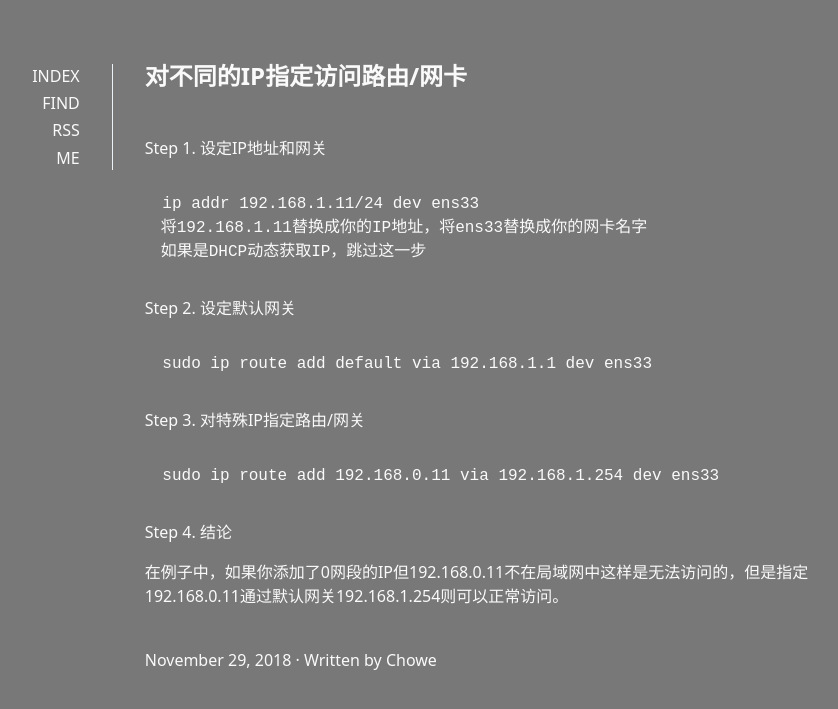
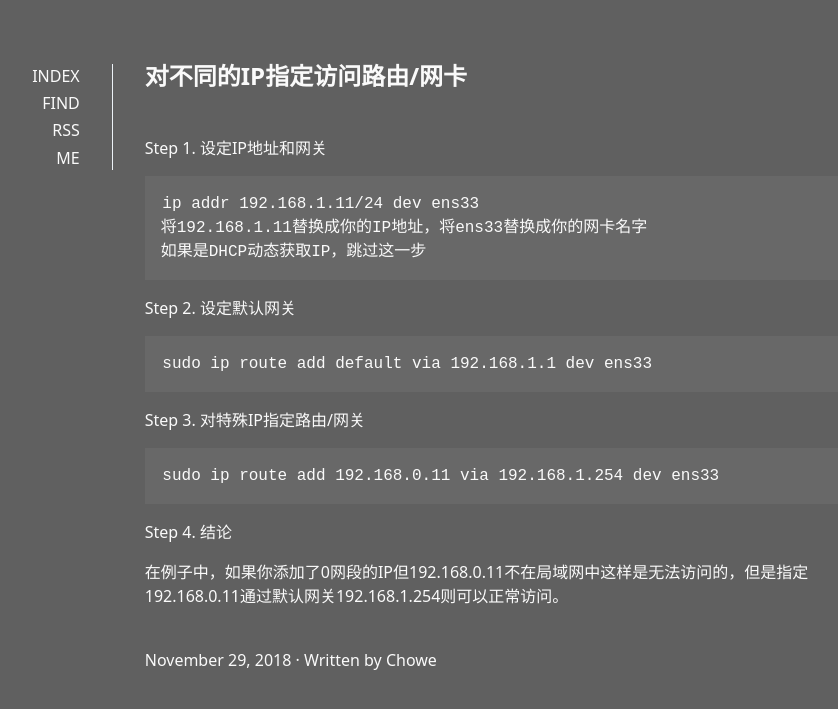
Before and after one commit to fixed-link/fixed-link.com, a Jekyll site: the page built from _posts/2018-11-29-make-IP-via-interface-that-you-want.md, in a window 1280 px wide. Shown: the top 709 px of the page, without its empty margins (208-1046 px from the left). Built offline with Jekyll 4.4.1, drawn with Linux system fonts in a browser that asks for light colours.

Commit message:
update color

```diff
--- a/_sass/_main.scss
+++ b/_sass/_main.scss
@@ -13,8 +13,26 @@ body {
 	line-height:1.5;
 	font-size: 1rem;
 	// color: rgb(22, 23, 26);
-	background-color: #787878;
-    color: #fafafa;
+	background-color: #606060;
+	color: #fafafa;
+}
+
+body::selection {
+    color:#FFFFFF;
+    background-color:#0078D7;
+    text-shadow:none;
+}
+
+body::-moz-selection {
+    color:#FFFFFF;
+    background-color:#0078D7;
+    text-shadow:none;
+}
+
+body::-webkit-selection {
+    color:#FFFFFF;
+    background-color:#0078D7;
+    text-shadow:none;
 }
 
 nav ul {
@@ -50,7 +68,7 @@ pre {
 
 code,pre {
 	// background: rgb(236, 237, 238);
-	background: #787878;
+	background: #686868;
 }
 
 code {
```
